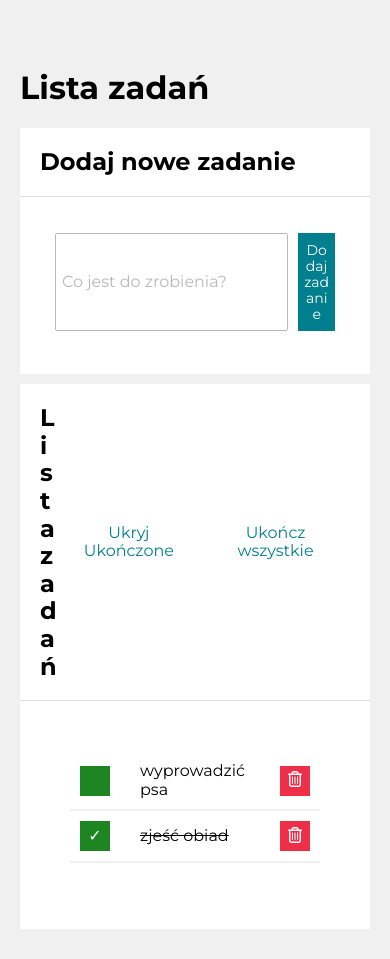
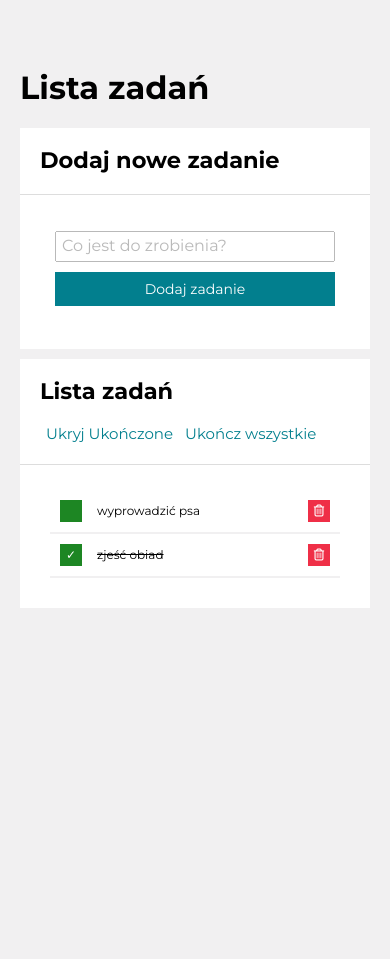
Before and after one commit to agaa-mac/react-to-do-list, a React (Create React App) app: page / in a window 390 px wide. After the commit the page ends 844 px from the top, so only its background shows below. Built offline with nearby package versions, Linux system fonts and the light colour scheme.

Commit message:
The Website is responsive on mobile devices

```diff
--- a/src/Form/style.css
+++ b/src/Form/style.css
@@ -3,6 +3,12 @@
   padding: 15px;
   display: grid;
   grid-template-columns: 5fr 1fr;
+}
+
+@media (max-width: 550px) {
+  .form {
+    grid-template-columns: 1fr;
+  }
 }
 
 .form__textInput {
@@ -21,6 +27,14 @@
   cursor: pointer;
 }
 
+@media (max-width: 550px) {
+  .form__button {
+    margin: 0 auto;
+    width: 100%;
+    margin-top: 10px;
+  }
+}
+
 .form__button:hover {
   background-color: rgba(2, 127, 142, 0.8);
   border-color: rgba(2, 127, 142, 0.8);
--- a/src/Section/style.css
+++ b/src/Section/style.css
@@ -9,6 +9,14 @@
   border-bottom: 1px solid #ddd;
 }
 
+@media (max-width: 550px) {
+  .section__header {
+    grid-template-columns: 1fr;
+    grid-gap: 20px;
+    font-size: 15px;
+  }
+}
+
 .section__title {
   margin: 0;
 }
--- a/src/Tasks/style.css
+++ b/src/Tasks/style.css
@@ -1,7 +1,14 @@
 .list {
-  margin-top: 1px;
   padding: 30px;
   list-style: none;
+  margin: 5px;
+}
+
+@media (max-width: 550px) {
+  .list {
+    padding: 5px;
+    margin-top: 0px;
+  }
 }
 
 .list__item {
@@ -11,6 +18,12 @@
   border-bottom: 2px solid rgb(241, 240, 241);
   padding: 10px;
   align-items: center;
+}
+
+@media (max-width: 550px) {
+  .list__item {
+    font-size: 12px;
+  }
 }
 
 .list__item--hidden {
@@ -27,6 +40,13 @@
   cursor: pointer;
 }
 
+@media (max-width: 550px) {
+  .list__button {
+    width: 22px;
+    height: 22px;
+  }
+}
+
 .list__button--toogleDone {
   background-color: rgb(29, 134, 35);
 }
@@ -40,6 +60,12 @@
   padding: 0px 20px;
 }
 
+@media (max-width: 550px) {
+  .list__content {
+    padding: 0px 5px;
+  }
+}
+
 .list__content--done {
   text-decoration: line-through;
 }
```
